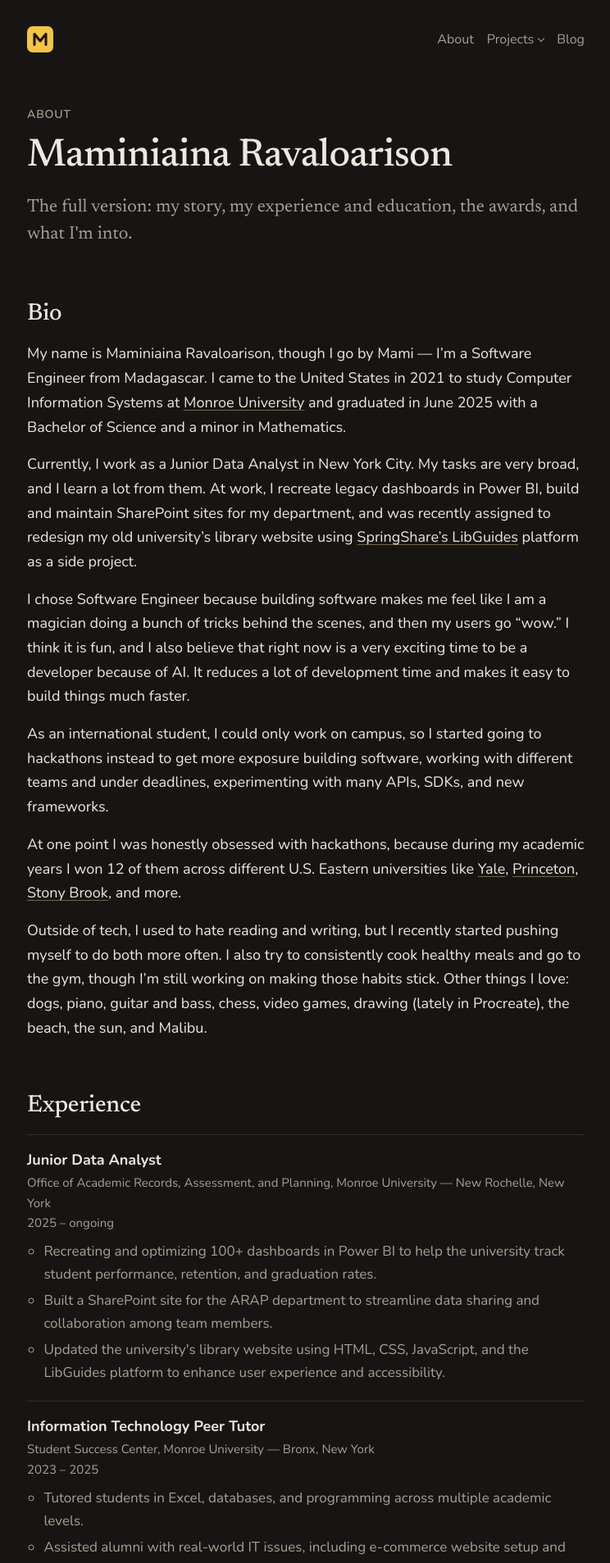
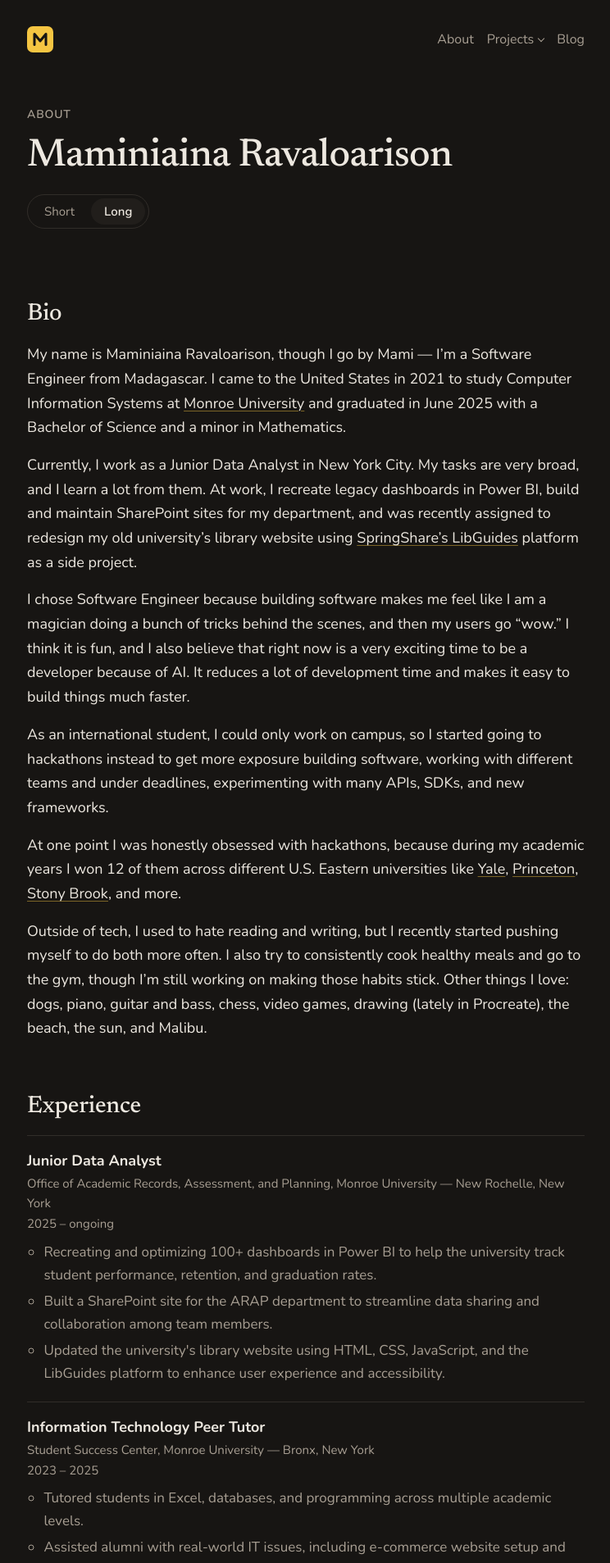
Before and after one commit to mravaloarison/mravaloarison.github.io, a Jekyll site: the page built from bio.md, in a window 1280 px wide. Shown: the top 1907 px of the page at 82% size, without its empty margins (267-1011 px from the left). Built offline with Jekyll 4.4.1, drawn with Linux system fonts in a browser that asks for light colours.

Commit message:
About: Short | Long switch under the name; drop the full-bio abstract
Both About pages keep the name on top. The switch is two plain links, so it
works with JavaScript off.

Co-Authored-By: Claude Haiku 5.5 <noreply@anthropic.com>
Claude-Session: https://claude.ai/code/session_01HxKcS5wnQzvR66vCB9wedF

```diff
--- /dev/null
+++ b/_includes/bio-switch.html
@@ -0,0 +1,9 @@
+{%- comment -%}
+  Short | Long switch under the name, on both About pages. Two plain links
+  (not a script), so it works with JavaScript off. Pass current="short" or
+  current="long" to mark the page you're on with aria-current.
+{%- endcomment -%}
+<nav class="bio-switch" aria-label="Bio length">
+  <a href="{{ '/' | relative_url }}"{% if include.current == "short" %} aria-current="page"{% endif %}>Short</a>
+  <a href="{{ '/bio/' | relative_url }}"{% if include.current == "long" %} aria-current="page"{% endif %}>Long</a>
+</nav>
--- a/assets/css/styles.css
+++ b/assets/css/styles.css
@@ -785,6 +785,35 @@ main iframe {
 .button:hover {
   background: var(--surface);
   border-color: var(--text-secondary);
+}
+
+/* Short | Long switch under the name (About) */
+
+.bio-switch {
+  display: inline-flex;
+  gap: var(--space-4);
+  margin: 0 0 var(--space-24);
+  padding: var(--space-4);
+  border: 1px solid var(--border);
+  border-radius: 999px;
+  font-size: 15px;
+}
+
+.bio-switch a {
+  padding: var(--space-4) var(--space-16);
+  border-radius: 999px;
+  color: var(--text-secondary);
+  text-decoration: none;
+}
+
+.bio-switch a:hover {
+  color: var(--text);
+}
+
+.bio-switch a[aria-current] {
+  background: var(--surface);
+  color: var(--text);
+  font-weight: 600;
 }
 
 /* Profile links (About) */
--- a/bio.md
+++ b/bio.md
@@ -11,7 +11,9 @@ permalink: /bio/
 {%- endcomment %}
 
 
-{% include page-header.html eyebrow="About" title="Maminiaina Ravaloarison" abstract="The full version: my story, my experience and education, the awards, and what I'm into." %}
+{% include page-header.html eyebrow="About" title="Maminiaina Ravaloarison" %}
+
+{% include bio-switch.html current="long" %}
 
 ## Bio
 
```
Also changed, not shown: CLAUDE.md (+6 -4 lines), index.md (+2 -1 lines).
